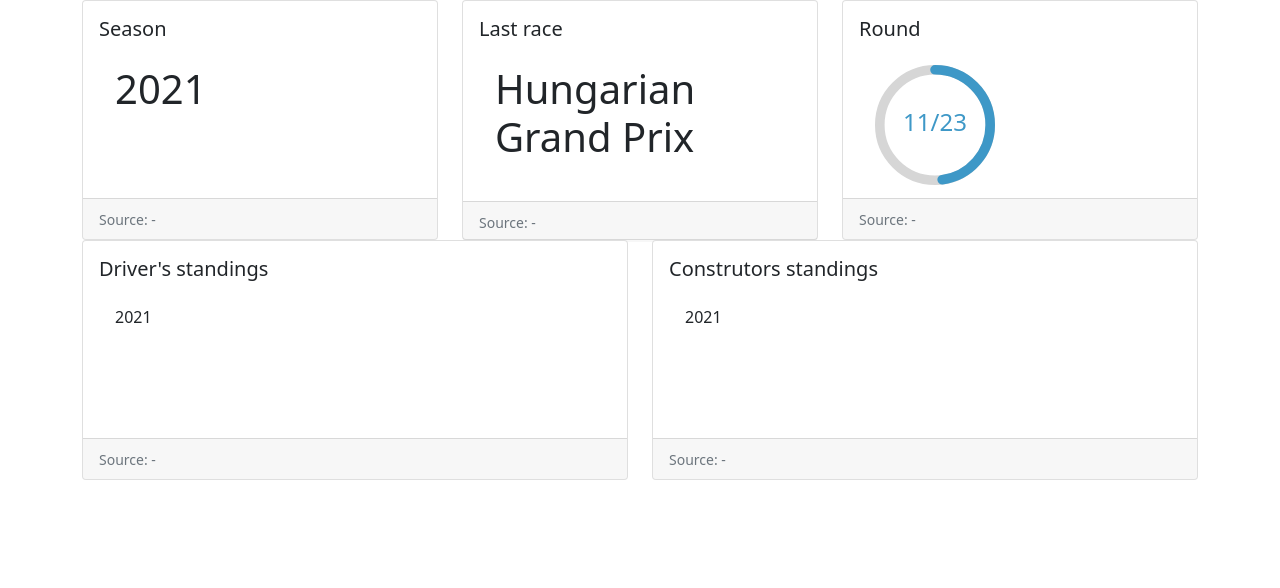
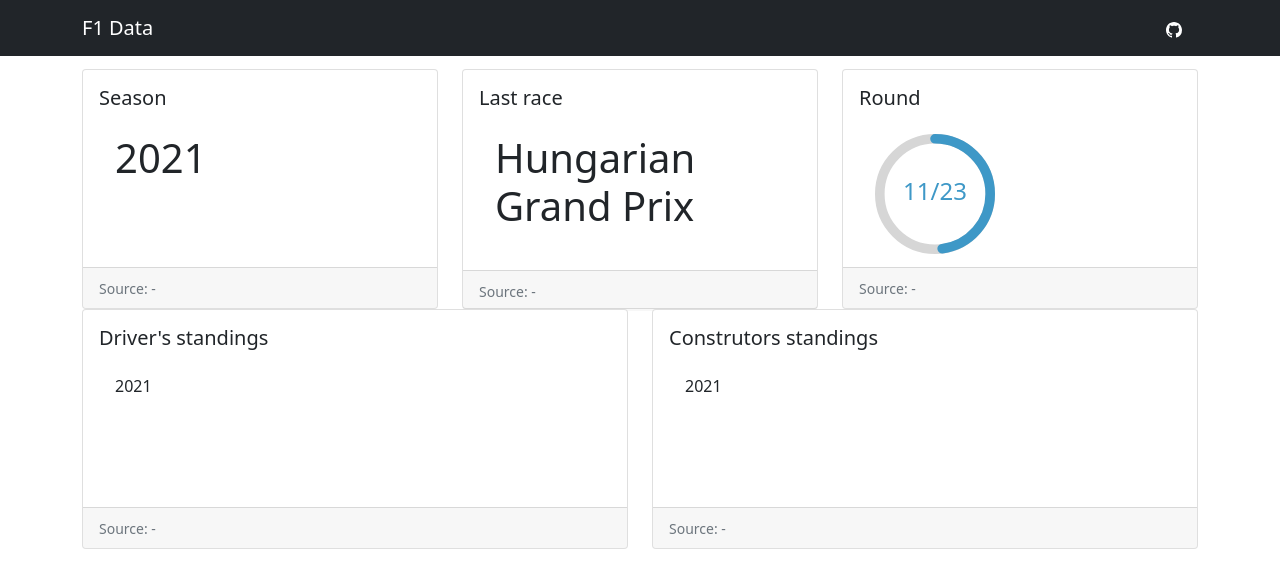
Before and after one commit to jdro10/f1-data, a React (Create React App) app in the folder f1-data/: page / in a window 1280 px wide. Shown: the top 588 px of the page. Built offline with nearby package versions, Linux system fonts and the light colour scheme.

Commit message:
added navbar component

```diff
--- a/f1-data/src/Pages/HomePage.js
+++ b/f1-data/src/Pages/HomePage.js
@@ -5,9 +5,12 @@
 import Container from "react-bootstrap/Container";
 import { CircularProgressbar } from "react-circular-progressbar";
 import "react-circular-progressbar/dist/styles.css";
+import NavBar from "../components/Navbar/Navbar";
 
 const HomePage = () => {
   return (
+    <div>
+      <NavBar/>
       <Container>
         <Row>
           <Col>
@@ -35,13 +38,20 @@
         </Row>
         <Row>
           <Col>
-          <GenericCard cardTitle="Driver's standings" cardBody="2021"></GenericCard>
+            <GenericCard
+              cardTitle="Driver's standings"
+              cardBody="2021"
+            ></GenericCard>
           </Col>
           <Col>
-          <GenericCard cardTitle="Construtors standings" cardBody="2021"></GenericCard>
+            <GenericCard
+              cardTitle="Construtors standings"
+              cardBody="2021"
+            ></GenericCard>
           </Col>
         </Row>
       </Container>
+    </div>
   );
 };
 
--- /dev/null
+++ b/f1-data/src/components/Navbar/Navbar.css
@@ -0,0 +1,3 @@
+.navbar {
+    margin-bottom: 1%;
+}
--- /dev/null
+++ b/f1-data/src/components/Navbar/Navbar.js
@@ -0,0 +1,31 @@
+import React from "react";
+import Container from "react-bootstrap/Container";
+import Navbar from "react-bootstrap/Navbar";
+import "./Navbar.css";
+
+const NavBar = () => {
+  return (
+    <Navbar className="navbar" bg="dark" variant="dark">
+      <Container>
+        <Navbar.Brand>F1 Data</Navbar.Brand>
+        <Navbar.Toggle />
+        <Navbar.Collapse className="justify-content-end">
+          <Navbar.Brand href="https://github.com/jdro10">
+            <svg
+              xmlns="http://www.w3.org/2000/svg"
+              width="16"
+              height="16"
+              fill="currentColor"
+              className="bi bi-github"
+              viewBox="0 0 16 16"
+            >
+              <path d="M8 0C3.58 0 0 3.58 0 8c0 3.54 2.29 6.53 5.47 7.59.4.07.55-.17.55-.38 0-.19-.01-.82-.01-1.49-2.01.37-2.53-.49-2.69-.94-.09-.23-.48-.94-.82-1.13-.28-.15-.68-.52-.01-.53.63-.01 1.08.58 1.23.82.72 1.21 1.87.87 2.33.66.07-.52.28-.87.51-1.07-1.78-.2-3.64-.89-3.64-3.95 0-.87.31-1.59.82-2.15-.08-.2-.36-1.02.08-2.12 0 0 .67-.21 2.2.82.64-.18 1.32-.27 2-.27.68 0 1.36.09 2 .27 1.53-1.04 2.2-.82 2.2-.82.44 1.1.16 1.92.08 2.12.51.56.82 1.27.82 2.15 0 3.07-1.87 3.75-3.65 3.95.29.25.54.73.54 1.48 0 1.07-.01 1.93-.01 2.2 0 .21.15.46.55.38A8.012 8.012 0 0 0 16 8c0-4.42-3.58-8-8-8z" />
+            </svg>
+          </Navbar.Brand>
+        </Navbar.Collapse>
+      </Container>
+    </Navbar>
+  );
+};
+
+export default NavBar;
```
Lines whose indentation alone changed are shown as unchanged.
